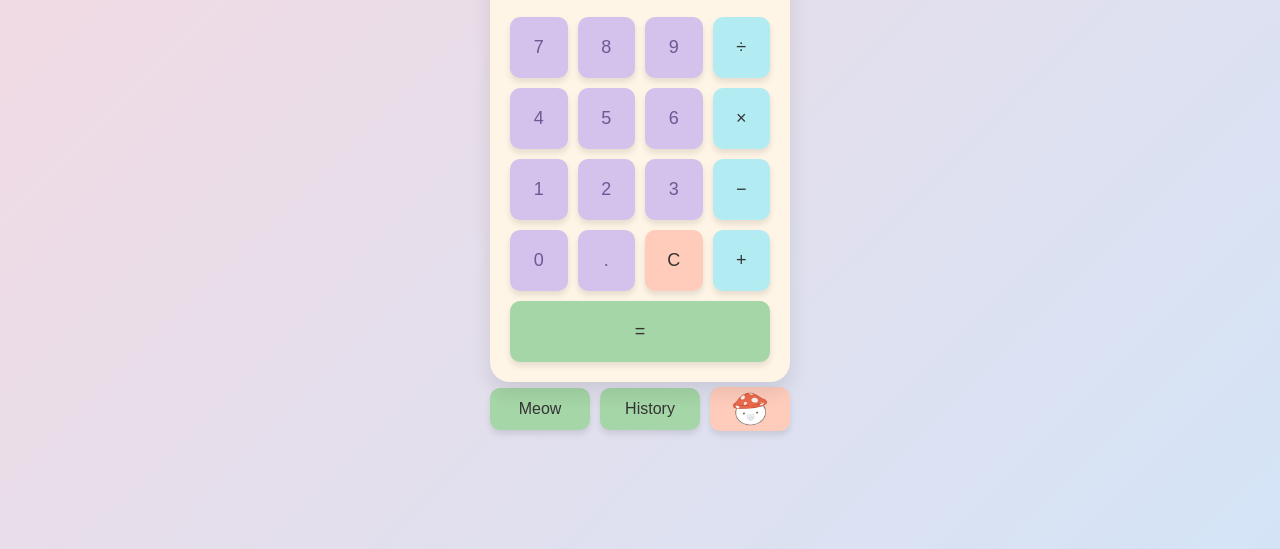
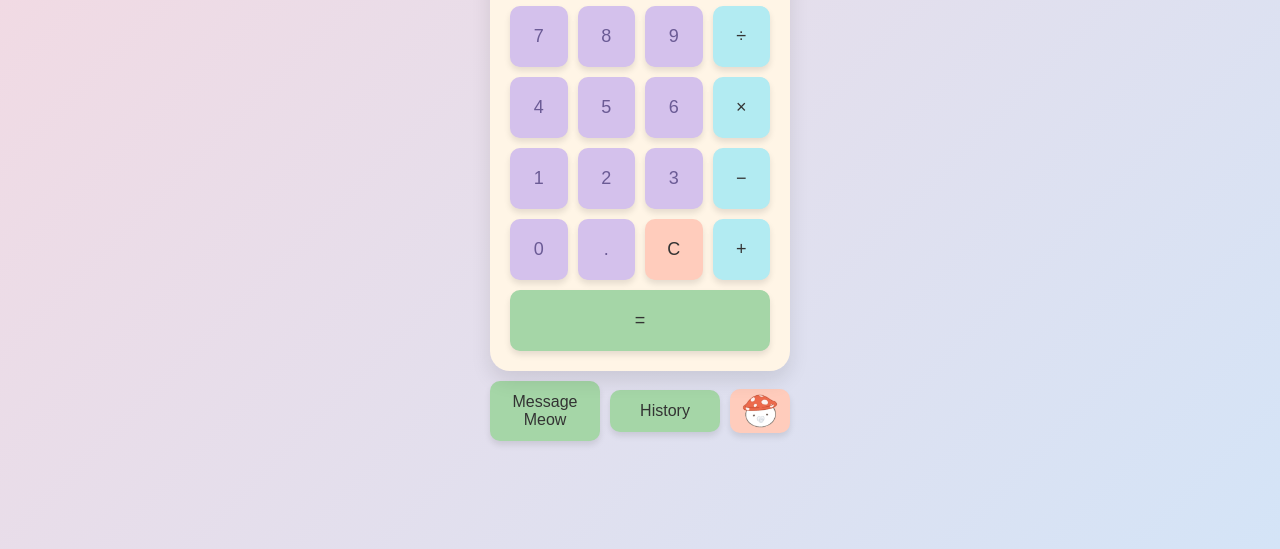
Before and after one commit to Epicsteffy/function, a plain HTML site: page index.html in a window 1280 px wide. Shown: the part 251-800 px from the top of the page. Drawn offline with Linux system fonts and the light colour scheme.

Commit message:
Added cute fixing1

```diff
--- a/index.html
+++ b/index.html
@@ -33,7 +33,7 @@
     </div>
   </div>
   <div class="bottom-buttons">
-    <a href="feedback.html" class="feedback-button small-button">Meow</a>
+    <a href="feedback.html" class="feedback-button small-button">Message Meow</a>
     <button id="history-button" class="feedback-button">History</button>
     <button id="cute-button" class="feedback-button cute-button">
         <img src="cute.png" alt="Cute Toy" class="cute-image">
--- a/script.js
+++ b/script.js
@@ -143,7 +143,7 @@ document.addEventListener("DOMContentLoaded", function() {
             calculationString = '';
           })
           .catch(error => {
-            display.textContent = 'i will code this tomorrow....';
+            display.textContent = 'Could not fetch a quote.';
             console.error('Error fetching quote:', error);
           });
       });
--- a/styles.css
+++ b/styles.css
@@ -340,7 +340,7 @@ h1 {
   align-items: center;
   width: 100%;
   max-width: 300px;
-  margin-top: 5px;
+  margin-top: 10px;
   gap: 10px;
 }
 
@@ -350,7 +350,7 @@ h1 {
 }
 
 .cute-button {
-    width: 80px;
+    width: 60px;
     height: 44px;
     padding: 2px;
     background: #ffccbc;
```
